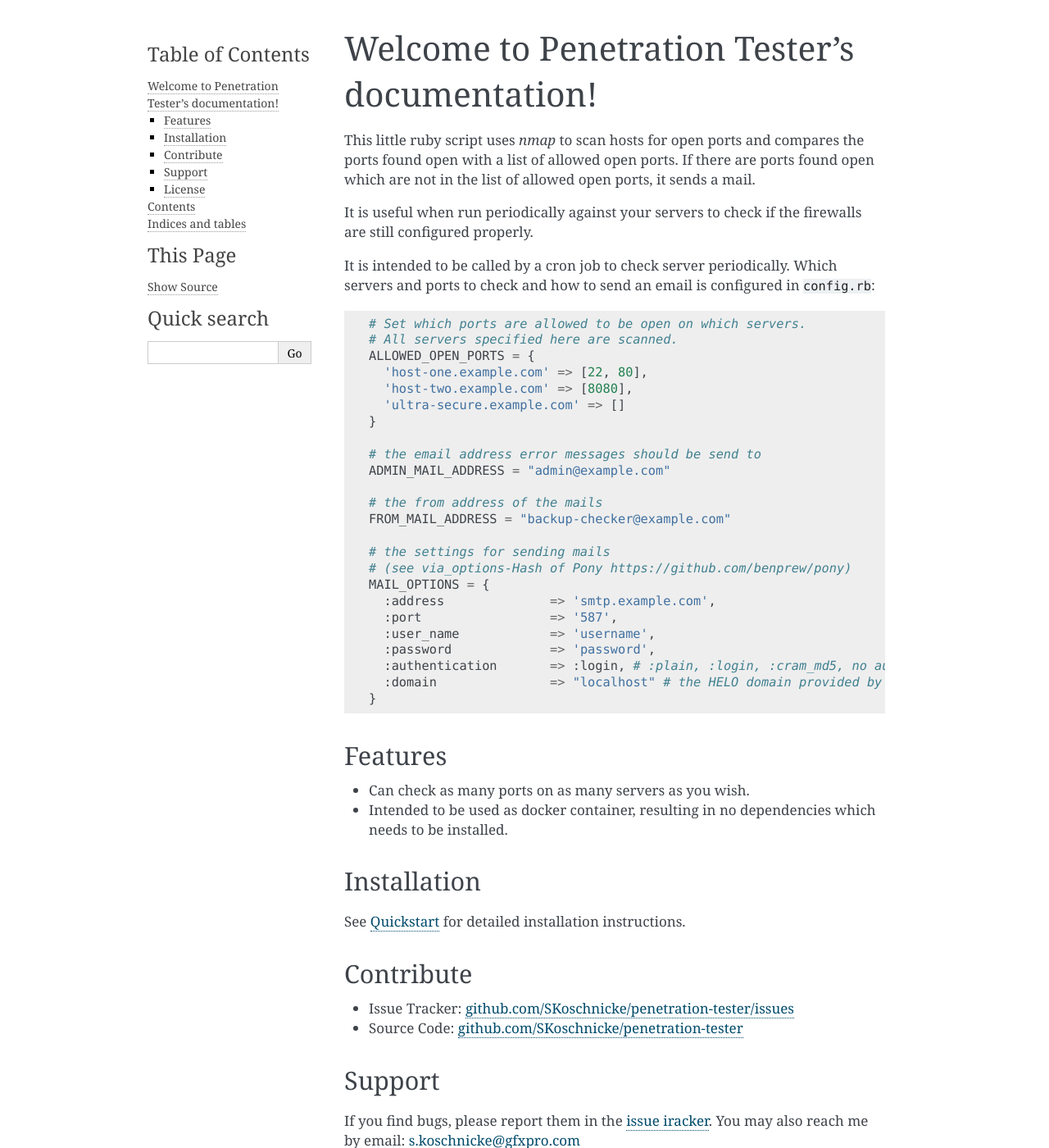
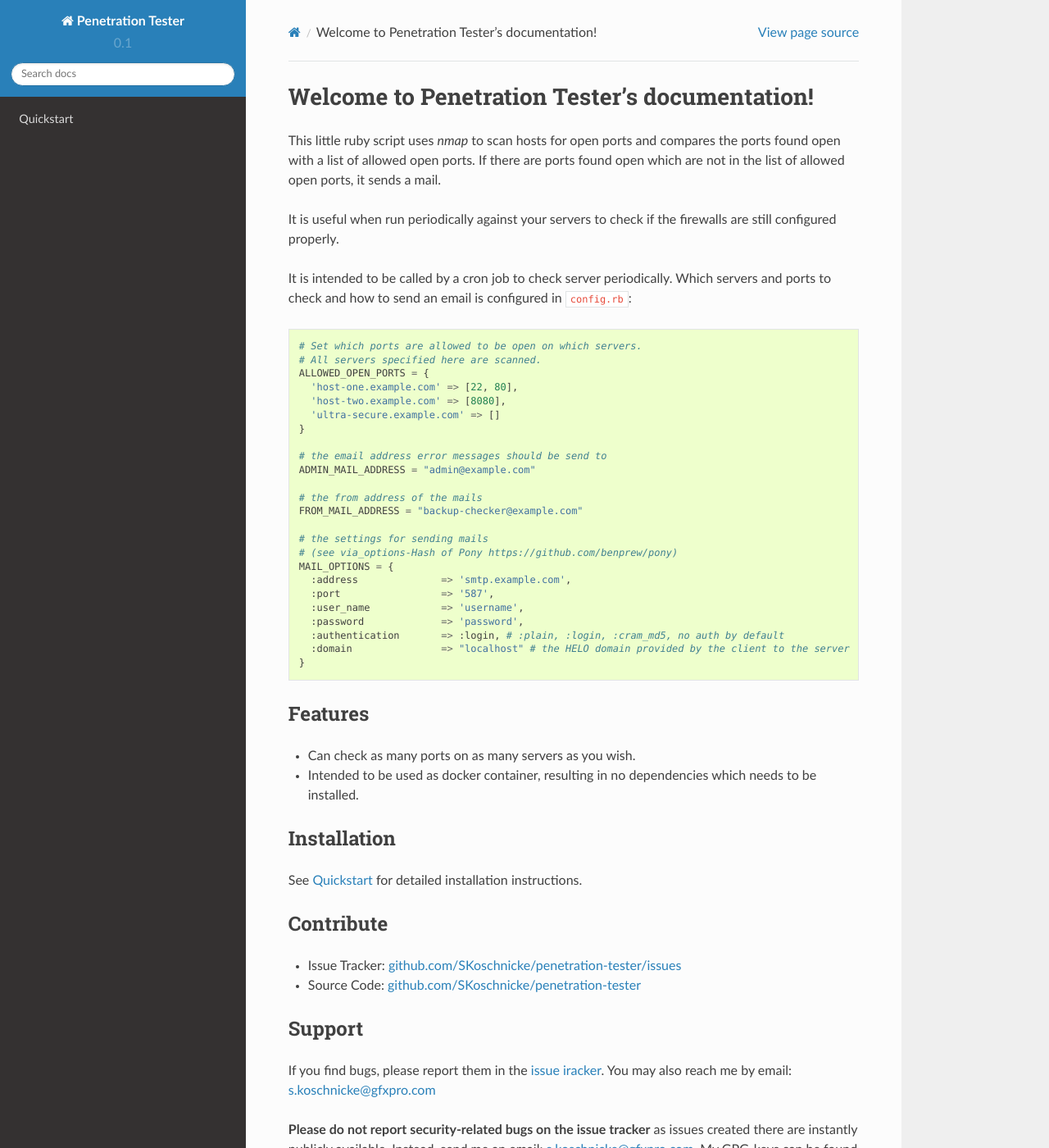
Before and after one commit to SKoschnicke/penetration-tester, a Sphinx documentation site: the page built from docs/index.rst, in a window 1280 px wide and 1400 px high. Shown: the whole window at 82% size. Built offline with Sphinx 7.4.7 and the Read the Docs theme 2.0.0, drawn with Linux system fonts in a browser that asks for light colours; some of the changed text lies outside the part shown.

Commit message:
Adding diagram support and a script to start local documentation server.

```diff
--- a/docs/conf.py
+++ b/docs/conf.py
@@ -34,6 +34,9 @@
     'sphinx.ext.todo',
     'sphinx.ext.mathjax',
     'sphinx.ext.ifconfig',
+    'sphinxcontrib.nwdiag',
+    'sphinxcontrib.rackdiag',
+    'sphinxcontrib.packetdiag'
 ]
 
 # Add any paths that contain templates here, relative to this directory.
@@ -119,7 +122,7 @@
     html_theme = 'default'
 else:
     # theme to use locally
-    html_theme = 'alabaster'
+    html_theme = 'sphinx_rtd_theme'
 
 # Theme options are theme-specific and customize the look and feel of a theme
 # further.  For a list of options available for each theme, see the
```
Also changed, not shown: 1 other file.
